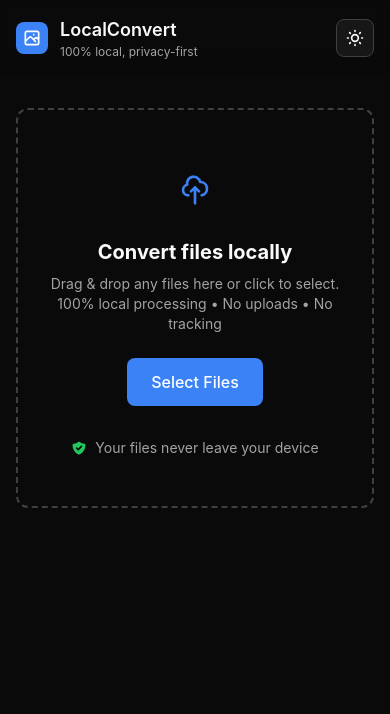
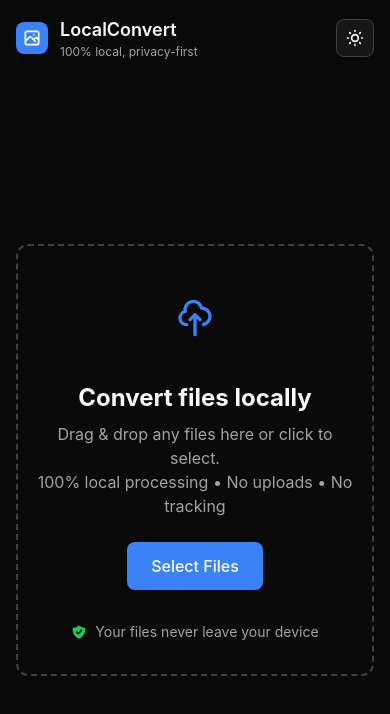
Before and after one commit to Fruehwirth/Offline-File-Converter, a React (Vite) app: page / in a window 390 px wide. Shown: the top 714 px of the page. Built offline with nearby package versions, Linux system fonts and the light colour scheme.

Commit message:
css updates

```diff
--- a/src/components/EmptyState.tsx
+++ b/src/components/EmptyState.tsx
@@ -50,9 +50,9 @@ export function EmptyState() {
     <div className="flex justify-center items-center w-full">
       <div
         className={`
-          flex flex-col items-center justify-center min-h-[400px] md:min-h-[400px] text-center px-4
-          border-2 border-dashed rounded-brand-lg p-6 md:p-8 transition-colors
-          w-full md:max-w-[50%] min-w-[280px]
+          flex flex-col items-center justify-center min-h-[400px] text-center px-4
+          border-2 border-dashed rounded-brand-lg p-8 transition-colors
+          w-full min-w-[280px] max-w-[600px]
           ${
             isDragging
               ? 'border-brand-accent bg-brand-accent/5'
@@ -76,9 +76,9 @@ export function EmptyState() {
           aria-hidden="true"
         />
 
-        <div className="w-16 h-16 md:w-20 md:h-20 rounded-full bg-brand-accent/10 flex items-center justify-center mb-4 md:mb-6">
+        <div className="w-20 h-20 rounded-full bg-brand-accent/10 flex items-center justify-center mb-6">
           <svg
-            className="w-8 h-8 md:w-10 md:h-10 text-brand-accent"
+            className="w-10 h-10 text-brand-accent"
             fill="none"
             stroke="currentColor"
             viewBox="0 0 24 24"
@@ -93,11 +93,9 @@ export function EmptyState() {
           </svg>
         </div>
 
-        <h2 className="text-xl md:text-2xl font-bold text-brand-text mb-2">
-          Convert files locally
-        </h2>
+        <h2 className="text-2xl font-bold text-brand-text mb-2">Convert files locally</h2>
 
-        <p className="text-sm md:text-base text-brand-text-secondary mb-6 max-w-md">
+        <p className="text-base text-brand-text-secondary mb-6 max-w-md">
           Drag & drop any files here or click to select.
           <br />
           100% local processing • No uploads • No tracking
--- a/src/components/Header.tsx
+++ b/src/components/Header.tsx
@@ -9,10 +9,10 @@ export function Header() {
   return (
     <header className="sticky top-0 z-40 relative">
       <div
-        className="absolute inset-0 bg-brand-bg/80 backdrop-blur-sm"
+        className="absolute inset-0 bg-brand-bg/70 backdrop-blur-md"
         style={{
-          maskImage: 'linear-gradient(to bottom, black 0%, black 70%, transparent 100%)',
-          WebkitMaskImage: 'linear-gradient(to bottom, black 0%, black 70%, transparent 100%)',
+          maskImage: 'linear-gradient(to bottom, black 0%, black 60%, transparent 100%)',
+          WebkitMaskImage: 'linear-gradient(to bottom, black 0%, black 60%, transparent 100%)',
         }}
       />
       <div className="container mx-auto px-4 py-4 flex items-center justify-between relative z-10">
--- a/src/components/TargetFormatSelector.tsx
+++ b/src/components/TargetFormatSelector.tsx
@@ -3,9 +3,9 @@
  * Allows user to choose which format to convert to
  */
 
+import { useState, useEffect } from 'react'
 import { useConversionStore } from '../features/state/useConversionStore'
 import { getFormatLabel, type FormatId } from '../features/conversion/formatRegistry'
-import { OptionsMenu } from './OptionsMenu'
 
 // Format descriptions for tooltips
 const FORMAT_DESCRIPTIONS: Record<FormatId, string> = {
@@ -43,14 +43,57 @@ export function TargetFormatSelector({ disabled = false }: TargetFormatSelectorP
   const availableTargets = useConversionStore(state => state.availableTargets)
   const selectedTargetFormat = useConversionStore(state => state.selectedTargetFormat)
   const setSelectedTargetFormat = useConversionStore(state => state.setSelectedTargetFormat)
+  const files = useConversionStore(state => state.files)
 
-  if (availableTargets.length === 0) {
-    return null
-  }
+  // Track whether we should show the error (with a small delay to avoid flash during initial calculation)
+  const [showError, setShowError] = useState(false)
 
   const handleFormatClick = (format: string) => {
     if (disabled) return
     setSelectedTargetFormat(format as any)
+  }
+
+  // Check if all files have their formats detected (not in initial loading state)
+  const allFormatsDetected = files.length > 0 && files.every(f => f.sourceFormat !== null)
+  const hasIncompatibleFiles = allFormatsDetected && availableTargets.length === 0
+
+  // Delay showing the error to avoid flash during initial target calculation
+  useEffect(() => {
+    if (hasIncompatibleFiles) {
+      const timer = setTimeout(() => {
+        setShowError(true)
+      }, 100) // Small delay to let the calculation complete
+      return () => clearTimeout(timer)
+    } else {
+      setShowError(false)
+    }
+  }, [hasIncompatibleFiles])
+
+  // If there are files with detected formats but no available targets, show error message
+  if (showError) {
+    return (
+      <div className="space-y-4">
+        <div className="space-y-3">
+          <div className="flex items-center gap-3">
+            <label className="block text-lg font-bold text-brand-text">Convert to</label>
+          </div>
+
+          <div className="px-4 py-3 rounded-brand bg-red-50 dark:bg-red-900/20 border-2 border-red-300 dark:border-red-800">
+            <p className="text-sm text-red-800 dark:text-red-200 font-medium">
+              No common format available
+            </p>
+            <p className="text-xs text-red-700 dark:text-red-300 mt-1">
+              The selected files have no compatible conversion format. Please remove some files to
+              continue.
+            </p>
+          </div>
+        </div>
+      </div>
+    )
+  }
+
+  if (availableTargets.length === 0) {
+    return null
   }
 
   return (
@@ -61,7 +104,6 @@ export function TargetFormatSelector({ disabled = false }: TargetFormatSelectorP
       >
         <div className="flex items-center gap-3">
           <label className="block text-lg font-bold text-brand-text">Convert to</label>
-          <OptionsMenu />
         </div>
 
         <div className="flex flex-wrap gap-2">
--- a/src/features/conversion/useFileHandler.ts
+++ b/src/features/conversion/useFileHandler.ts
@@ -101,23 +101,28 @@ export function useFileHandler() {
     if (detectedFiles.length > 0) {
       addFiles(detectedFiles)
 
-      // Compute available targets
-      const sourceFormats = detectedFiles
-        .map(({ sourceFormat }) => sourceFormat!)
+      // Compute available targets based on ALL files (existing + new)
+      // Wait for the state to update
+      setTimeout(() => {
+        const currentFiles = useConversionStore.getState().files
+        const allSourceFormats = currentFiles
+          .map(f => f.sourceFormat)
+          .filter((format): format is NonNullable<typeof format> => format !== null)
           .filter((format, index, arr) => arr.indexOf(format) === index)
 
-      const commonTargets = findCommonTargets(sourceFormats)
+        const commonTargets = findCommonTargets(allSourceFormats)
         setAvailableTargets(commonTargets)
 
         // Show compatibility message
-      const { canConvert, message } = buildCompatibilityMessage(sourceFormats)
+        const { canConvert, message } = buildCompatibilityMessage(allSourceFormats)
 
         if (!canConvert) {
           addToast({
-          type: 'warning',
+            type: 'error',
             message,
           })
         }
+      }, 0)
     }
 
     // Show error summary if there were failed files
--- a/src/features/state/useConversionStore.ts
+++ b/src/features/state/useConversionStore.ts
@@ -109,9 +109,44 @@ export const useConversionStore = create<ConversionStore>((set, get) => ({
   },
 
   removeFile: id => {
-    set(state => ({
-      files: state.files.filter(f => f.id !== id),
-    }))
+    set(state => {
+      const updatedFiles = state.files.filter(f => f.id !== id)
+
+      // If no files left, reset everything
+      if (updatedFiles.length === 0) {
+        return {
+          files: [],
+          availableTargets: [],
+          selectedTargetFormat: null,
+          allFilesConverted: false,
+        }
+      }
+
+      return {
+        files: updatedFiles,
+      }
+    })
+
+    // Recalculate available targets after file removal
+    // Need to import this at the top of the file
+    setTimeout(() => {
+      const currentFiles = get().files
+
+      if (currentFiles.length === 0) {
+        return // Already handled above
+      }
+
+      // Import findCommonTargets dynamically to avoid circular dependency
+      import('../conversion/commonDenominators').then(({ findCommonTargets }) => {
+        const allSourceFormats = currentFiles
+          .map(f => f.sourceFormat)
+          .filter((format): format is FormatId => format !== null)
+          .filter((format, index, arr) => arr.indexOf(format) === index)
+
+        const commonTargets = findCommonTargets(allSourceFormats)
+        get().setAvailableTargets(commonTargets)
+      })
+    }, 0)
   },
 
   clearFiles: () => {
--- a/src/pages/App.tsx
+++ b/src/pages/App.tsx
@@ -59,6 +59,7 @@ export function App() {
   const selectedTargetFormat = useConversionStore(state => state.selectedTargetFormat)
   const isConverting = useConversionStore(state => state.isConverting)
   const allFilesConverted = useConversionStore(state => state.allFilesConverted)
+  const availableTargets = useConversionStore(state => state.availableTargets)
 
   const setIsConverting = useConversionStore(state => state.setIsConverting)
   const setAllFilesConverted = useConversionStore(state => state.setAllFilesConverted)
@@ -69,8 +70,12 @@ export function App() {
   const addToast = useConversionStore(state => state.addToast)
 
   const hasFiles = files.length > 0
-  // Allow convert if: files exist AND (target format selected OR all files converted) AND not currently converting
-  const canConvert = hasFiles && (selectedTargetFormat || allFilesConverted) && !isConverting
+  // Allow convert if: files exist AND there are available targets AND (target format selected OR all files converted) AND not currently converting
+  const canConvert =
+    hasFiles &&
+    availableTargets.length > 0 &&
+    (selectedTargetFormat || allFilesConverted) &&
+    !isConverting
 
   const handleConvert = async () => {
     if (!canConvert) return
@@ -232,7 +237,7 @@ export function App() {
     <div className="min-h-screen flex flex-col bg-brand-bg">
       <Header />
 
-      <main className="flex-1 container mx-auto px-4 py-8">
+      <main className={`flex-1 container mx-auto px-4 ${!hasFiles ? 'flex items-center' : 'py-8'}`}>
         {!hasFiles ? (
           <EmptyState />
         ) : (
@@ -256,8 +261,15 @@ export function App() {
 
       {/* Full-width convert button at the bottom */}
       {hasFiles && (
-        <div className="fixed bottom-0 left-0 right-0 bg-brand-bg/80 backdrop-blur-sm shadow-lg z-40">
-          <div className="container mx-auto px-4 py-4 max-w-[630px]">
+        <div className="fixed bottom-0 left-0 right-0 z-40">
+          <div
+            className="absolute inset-0 bg-brand-bg/70 backdrop-blur-md"
+            style={{
+              maskImage: 'linear-gradient(to top, black 0%, black 85%, transparent 100%)',
+              WebkitMaskImage: 'linear-gradient(to top, black 0%, black 85%, transparent 100%)',
+            }}
+          />
+          <div className="container mx-auto px-4 pt-8 pb-4 max-w-[630px] relative z-10">
             <button
               onClick={handleConvert}
               disabled={!canConvert}
```
Lines whose indentation alone changed are shown as unchanged.
